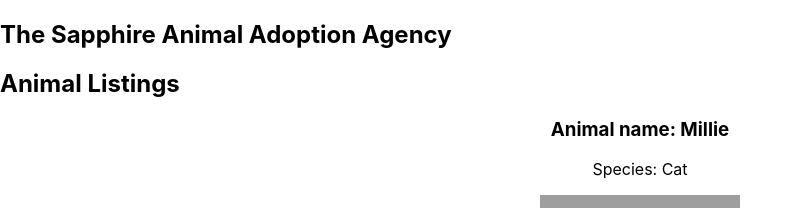
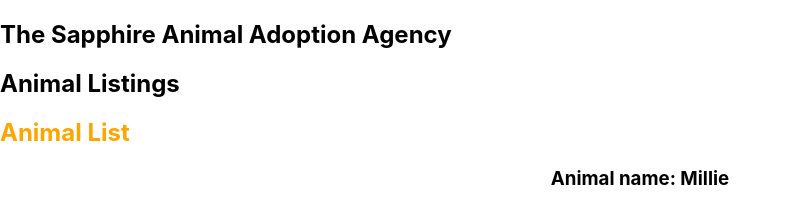
Before and after one commit to hannahredfive/flasky-frontend, a React (Create React App) app: page / in a window 1280 px wide. Shown: the top 208 px of the page, without its empty margins (0-803 px from the left). Built offline with nearby package versions, Linux system fonts and the light colour scheme; grey boxes are pictures that could not be loaded.

Commit message:
Create animal list component

```diff
--- a/src/App.js
+++ b/src/App.js
@@ -1,6 +1,7 @@
 import logo from './logo.svg';
 import './App.css';
 import Animal from './components/animal';
+import AnimalList from './components/AnimalList';
 
 // Comments outside of JSX (but still JavaScript - AKA JS that is not returned)
 
@@ -9,6 +10,7 @@
     <section>
       <h1>The Sapphire Animal Adoption Agency</h1>
       <h2>Animal Listings</h2>
+      <AnimalList></AnimalList>
       <Animal></Animal>
       <Animal></Animal>
       <Animal></Animal>
--- /dev/null
+++ b/src/components/AnimalList.css
@@ -0,0 +1,3 @@
+.AnimalList {
+    color: orange;
+}
--- /dev/null
+++ b/src/components/AnimalList.js
@@ -0,0 +1,11 @@
+import './AnimalList.css'
+
+const AnimalList = () => {
+    return (
+        <section className="AnimalList">
+            <h2>Animal List</h2>
+        </section>
+    )
+};
+
+export default AnimalList
```
